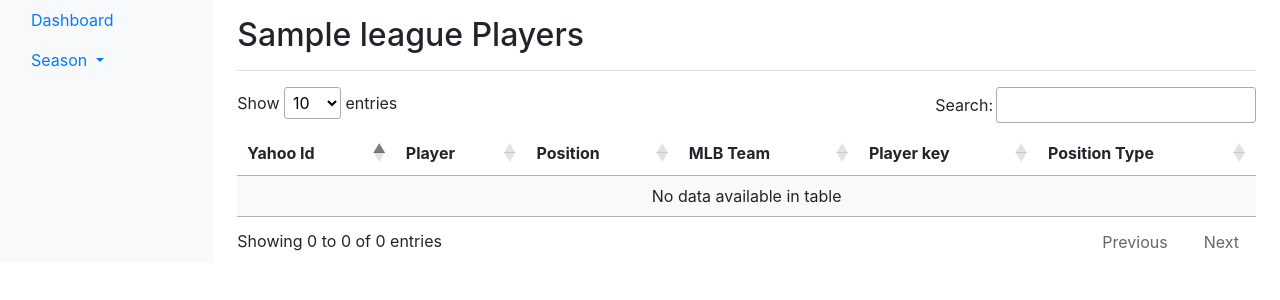
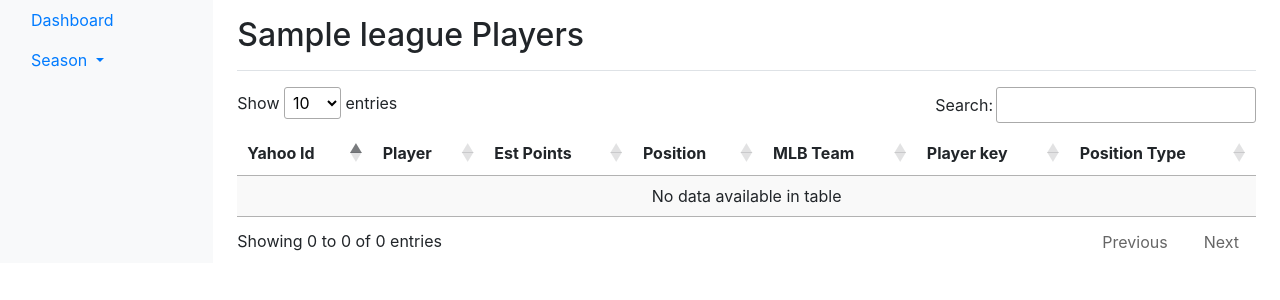
Before and after one commit to ChadShoeby/baseballBot, a Django app: template baseballBot/frontoffice/templates/frontoffice/leaguePlayers.html in a window 1280 px wide. Shown: the part 40-340 px from the top of the page. Run offline with Django 3.2, Linux system fonts and the light colour scheme; the template is opened without the code that fills it: most values are stand-ins (such as "Sample title", 1, 10 or a date in 2020); parts of the project's set-up code (start-up, migrations or seed data) failed here and were passed over; some libraries are stand-ins or nearby versions.

Commit message:
Added estimated points to player table

```diff
--- a/baseballBot/frontoffice/templates/frontoffice/playerTable.html
+++ b/baseballBot/frontoffice/templates/frontoffice/playerTable.html
@@ -3,6 +3,7 @@
         <tr>
             <th>Yahoo Id</th>
             <th>Player</th>
+            <th>Est Points</th>
             <th>Position</th>
             <th>MLB Team</th>
             <th>Player key</th>
@@ -17,10 +18,13 @@
                     <img src="{{ data.player.headshot_url }}">
                 {{ data.player.full_name }}</td>
 
+                <td>{{ data.player.estimated_season_points }}</td>
                 <td>{{ data.player.display_position }}
-                ({% for pos in data.player.eligible_positions %}
-                {{ pos.position }}{% if not forloop.last %}, {% endif %}
-                {% endfor %})
+                    {% if data.player.eligible_positions|length %}
+                        ({% for pos in data.player.eligible_positions %}
+                        {{ pos.position }}{% if not forloop.last %}, {% endif %}
+                        {% endfor %})
+                    {% endif %}
                 </td>
 
                 <td>{{ data.player.editorial_team_abbr }}</td>
```
